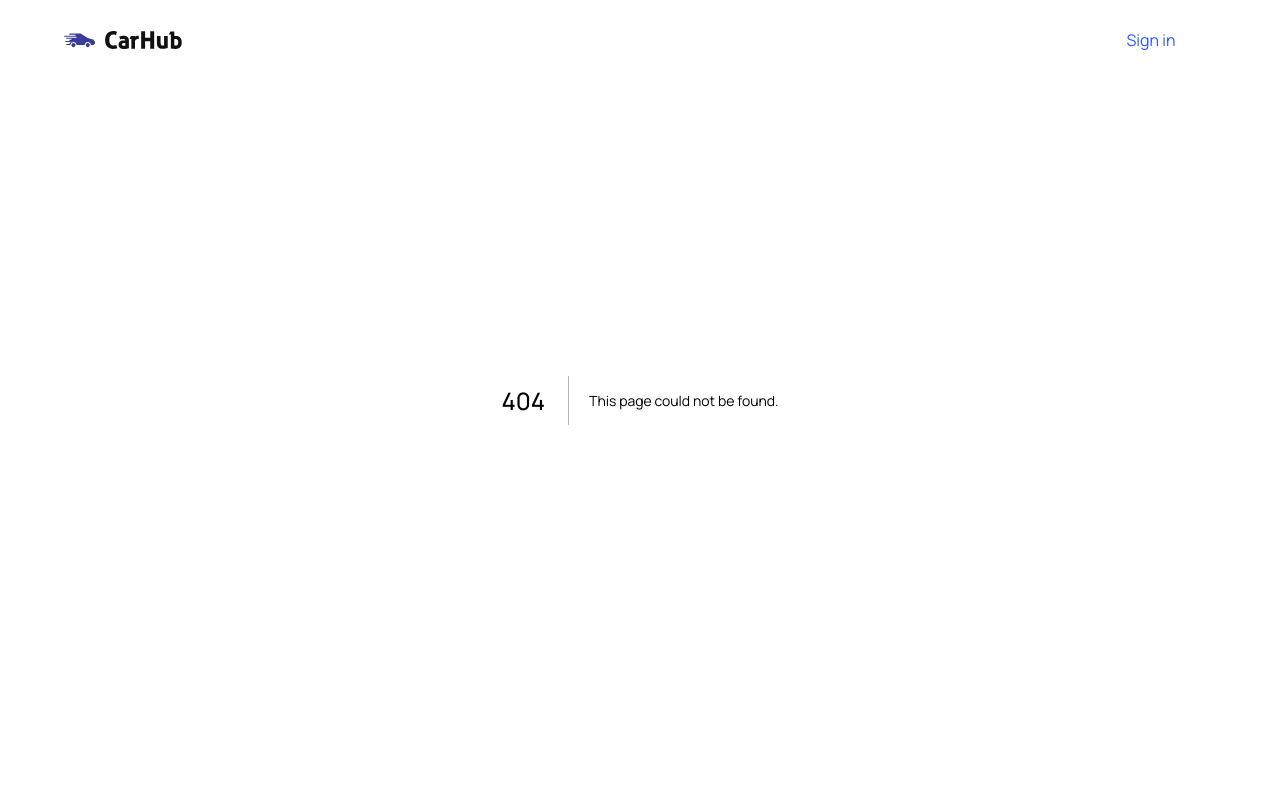
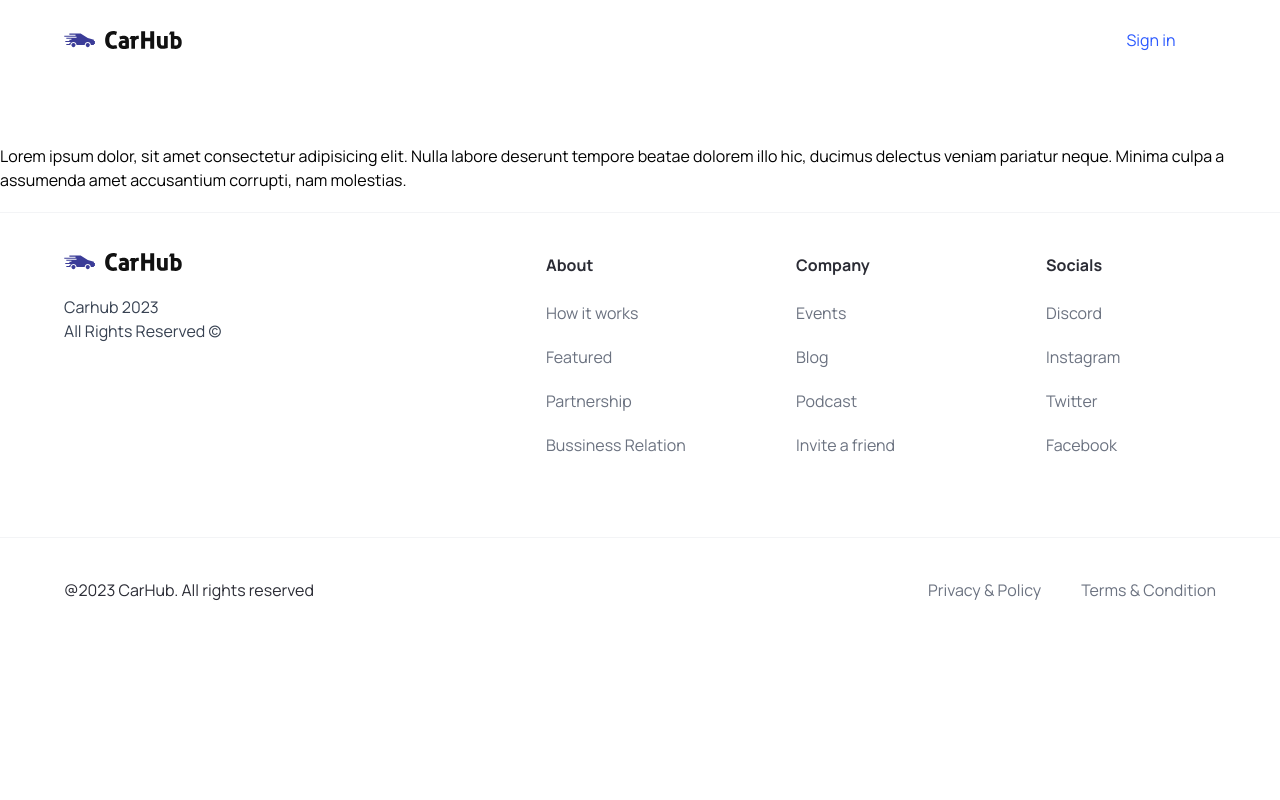
Before and after one commit to Padede/test, a Next.js app: page /info in a window 1280 px wide. Before the commit this address had no page. Shown: the top 800 px of the page. Built offline with nearby package versions, Linux system fonts and the light colour scheme.

Commit message:
create new page

```diff
--- /dev/null
+++ b/app/info/page.tsx
@@ -0,0 +1,11 @@
+function Info() {
+  return (
+    <main className="overflow-hidden pt-36">
+      Lorem ipsum dolor, sit amet consectetur adipisicing elit. Nulla labore
+      deserunt tempore beatae dolorem illo hic, ducimus delectus veniam pariatur
+      neque. Minima culpa a assumenda amet accusantium corrupti, nam molestias.
+    </main>
+  );
+}
+
+export default Info;
--- a/components/Footer.tsx
+++ b/components/Footer.tsx
@@ -4,11 +4,17 @@ import Link from "next/link";
 import { footerLinks } from "@constants";
 
 const Footer = () => (
-  <footer className='flex flex-col text-black-100  mt-5 border-t border-gray-100'>
-    <div className='flex max-md:flex-col flex-wrap justify-between gap-5 sm:px-16 px-6 py-10'>
-      <div className='flex flex-col justify-start items-start gap-6'>
-        <img src='./logo.svg' alt='logo' width={118} height={18} className='object-contain' />
-        <p className='text-base text-gray-700'>
+  <footer className="flex flex-col text-black-100  mt-5 border-t border-gray-100">
+    <div className="flex max-md:flex-col flex-wrap justify-between gap-5 sm:px-16 px-6 py-10">
+      <div className="flex flex-col justify-start items-start gap-6">
+        <img
+          src="/logo.svg"
+          alt="logo"
+          width={118}
+          height={18}
+          className="object-contain"
+        />
+        <p className="text-base text-gray-700">
           Carhub 2023 <br />
           All Rights Reserved &copy;
         </p>
@@ -34,7 +40,7 @@ const Footer = () => (
       </div>
     </div>
 
-    <div className='flex justify-between items-center flex-wrap mt-10 border-t border-gray-100 sm:px-16 px-6 py-10'>
+    <div className="flex justify-between items-center flex-wrap mt-10 border-t border-gray-100 sm:px-16 px-6 py-10">
       <p>@2023 CarHub. All rights reserved</p>
 
       <div className="footer__copyrights-link">
--- a/components/Navbar.tsx
+++ b/components/Navbar.tsx
@@ -4,22 +4,22 @@ import Image from "next/image";
 import CustomButton from "./CustomButton";
 
 const NavBar = () => (
-  <header className='w-full  absolute z-10'>
-    <nav className='max-w-[1440px] mx-auto flex justify-between items-center sm:px-16 px-6 py-4 bg-transparent'>
-      <Link href='/' className='flex justify-center items-center'>
+  <header className="w-full  absolute z-10">
+    <nav className="max-w-[1440px] mx-auto flex justify-between items-center sm:px-16 px-6 py-4 bg-transparent">
+      <Link href="/" className="flex justify-center items-center">
         <img
-          src='./logo.svg'
-          alt='logo'
+          src="/logo.svg"
+          alt="logo"
           width={118}
           height={18}
-          className='object-contain'
+          className="object-contain"
         />
       </Link>
 
       <CustomButton
-        title='Sign in'
-        btnType='button'
-        containerStyles='text-primary-blue rounded-full bg-white min-w-[130px]'
+        title="Sign in"
+        btnType="button"
+        containerStyles="text-primary-blue rounded-full bg-white min-w-[130px]"
       />
     </nav>
   </header>
```
